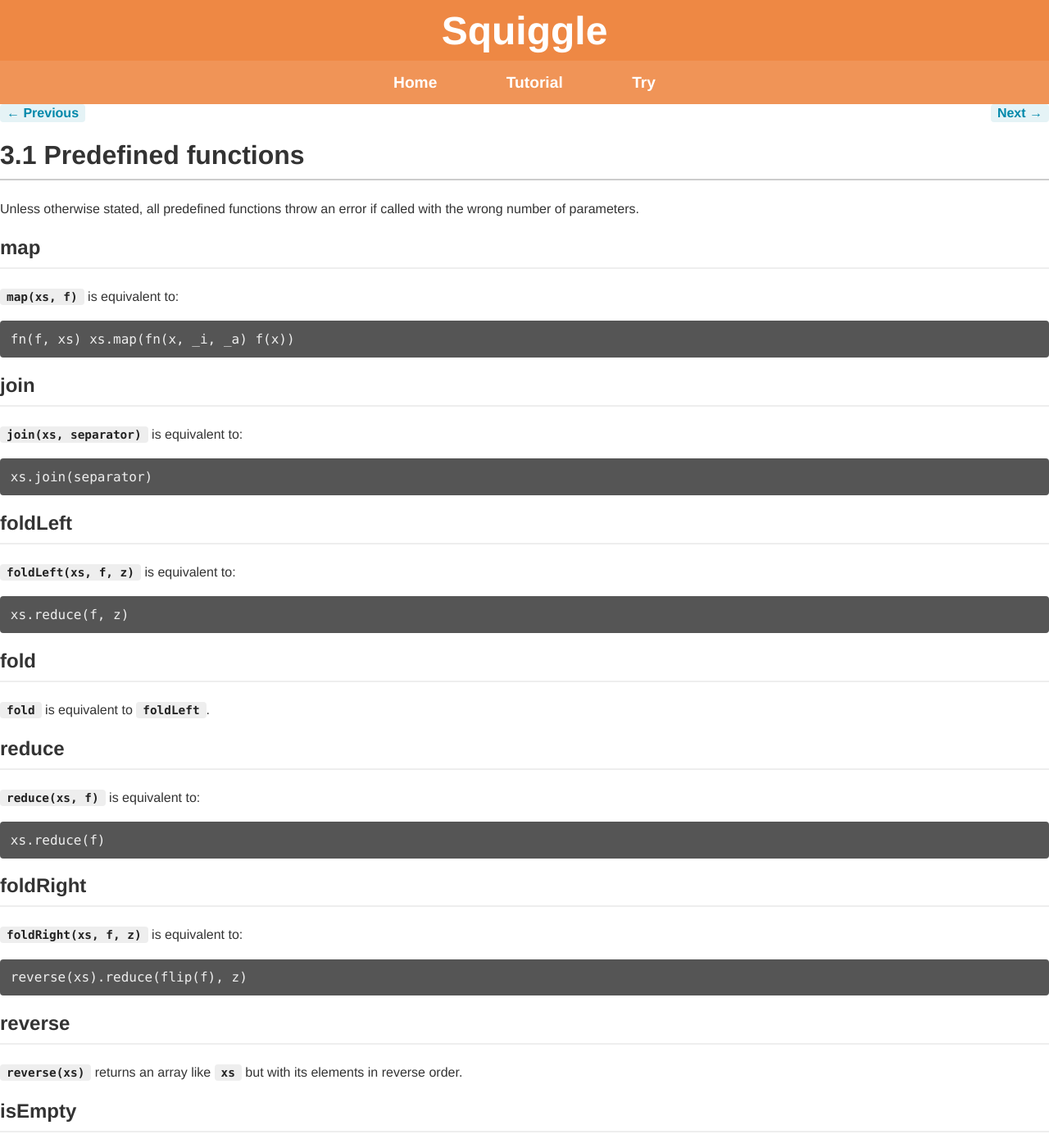
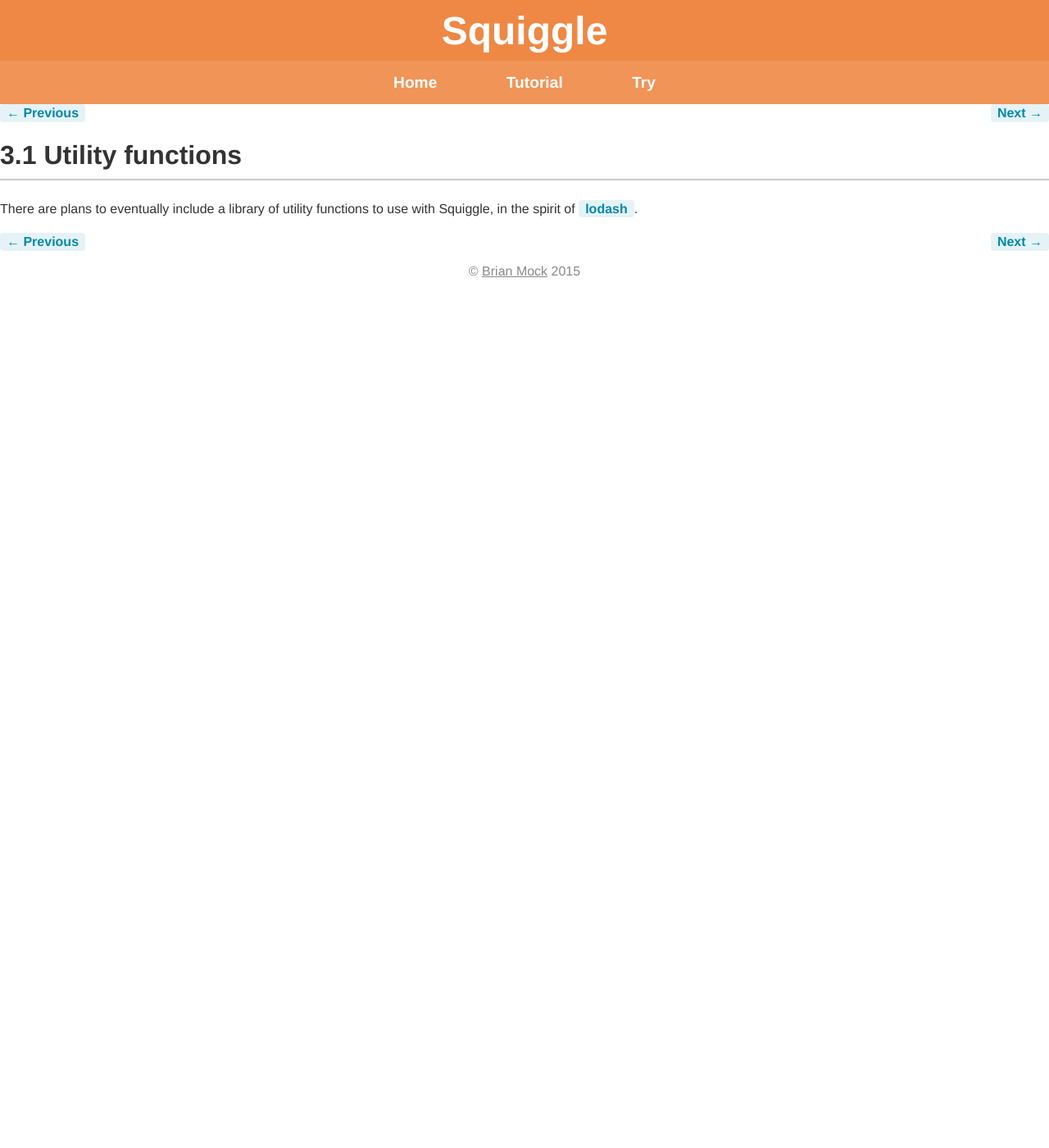
Before and after one commit to squiggle-lang/squiggle-lang.org, a Jekyll site: the page built from tutorial/chapter/3.1/index.md, in a window 1280 px wide and 1400 px high. Shown: the whole window at 82% size. Built offline with Jekyll 4.4.1, drawn with Linux system fonts in a browser that asks for light colours; some of the changed text lies outside the part shown.

Commit message:
Fixes #11 removes library functions stuff

```diff
--- a/tutorial/chapter/3.1/index.md
+++ b/tutorial/chapter/3.1/index.md
@@ -1,86 +1,8 @@
 ---
-title: "Predefined functions"
+title: "Utility functions"
 ---
 
-Unless otherwise stated, all predefined functions throw an error if called with
-the wrong number of parameters.
+There are plans to eventually include a library of utility functions to use with
+Squiggle, in the spirit of [lodash][].
 
-## map
-
-`map(xs, f)` is equivalent to:
-
-    fn(f, xs) xs.map(fn(x, _i, _a) f(x))
-
-## join
-
-`join(xs, separator)` is equivalent to:
-
-    xs.join(separator)
-
-## foldLeft
-
-`foldLeft(xs, f, z)` is equivalent to:
-
-    xs.reduce(f, z)
-
-## fold
-
-`fold` is equivalent to `foldLeft`.
-
-## reduce
-
-`reduce(xs, f)` is equivalent to:
-
-    xs.reduce(f)
-
-## foldRight
-
-`foldRight(xs, f, z)` is equivalent to:
-
-    reverse(xs).reduce(flip(f), z)
-
-## reverse
-
-`reverse(xs)` returns an array like `xs` but with its elements in reverse order.
-
-## isEmpty
-
-`isEmpty(xs)` is equivalent to:
-
-    xs.length = 0
-
-## head
-
-`head(xs)` is equivalent to:
-
-    xs[0]
-
-## tail
-
-`tail(xs)` is equivalent to:
-
-    xs.slice(1)
-
-## toArray
-
-`toArray(xs)` is equivalent to:
-
-    [].slice.call(xs)
-
-## flip
-
-`flip(f)` is equivalent to:
-
-    fn(a, b) f(b, a)
-
-## get
-
-`get(obj, k)` is equivalent to:
-
-    obj[k]
-
-## set
-
-`set(obj, k, v)` is equivalent to:
-
-    obj[k] = v
+[lodash]: https://lodash.com/
```
